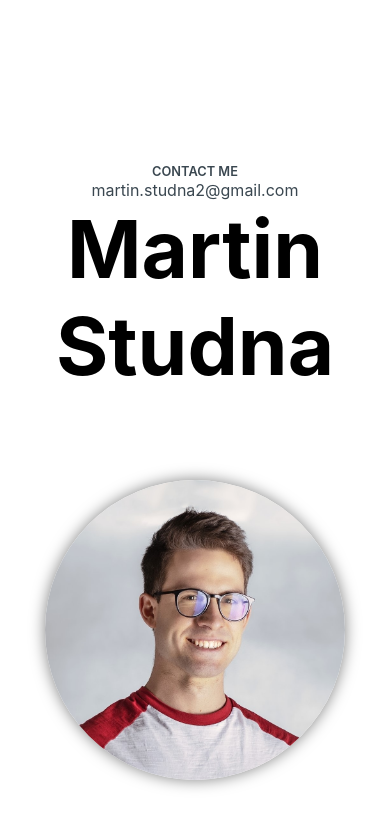
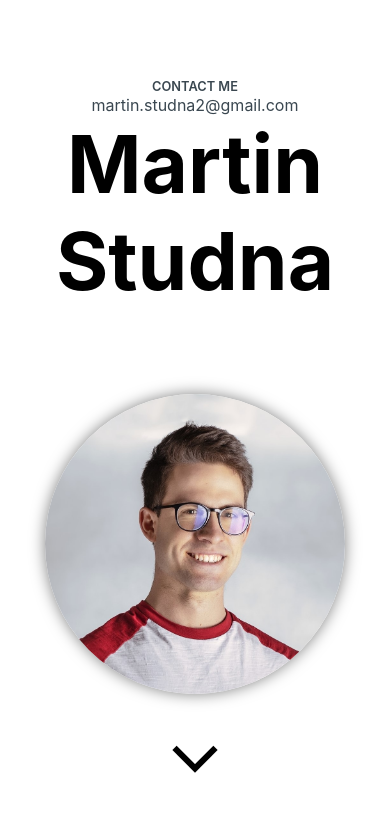
Before and after one commit to martin-studna/portfolio-web, a Next.js app: page /components/introduction in a window 390 px wide. Shown: the top 828 px of the page. Built offline with nearby package versions, Linux system fonts and the light colour scheme.

Commit message:
Scroll down button

```diff
--- a/pages/components/about.tsx
+++ b/pages/components/about.tsx
@@ -5,7 +5,7 @@ import styles from '../../styles/About.module.css'
 export default function About() {
 
   return (
-    <div>
+    <div id="about">
       <h1 className={styles.description}><span style={{color: "#D72323"}}>AI</span> Engineer turning ideas into innovations</h1>
       <div className={styles.subDescription}>
         <span style={{fontWeight: "bold"}}>Machine Learning, Computer Vision and Natural Language Processing</span>,
--- a/pages/components/introduction.tsx
+++ b/pages/components/introduction.tsx
@@ -4,8 +4,20 @@ import styles from '../../styles/Introduction.module.css'
 
 export default function Introduction() {
 
+    const scroll = () => {
+      const aboutSection = document.getElementById("about")
+      const headerOffset = 150
+      const elementPosition = aboutSection?.getBoundingClientRect().top
+      const offsetPosition = elementPosition! + window.pageYOffset - headerOffset
+      window.scrollTo({
+        top: offsetPosition,
+        behavior: "smooth"
+      })
+    }
+
     return (
       <div className={styles.container}>
+        <div>
           <div className={styles.items}>
             <div className={styles.titles}>
               <div className={styles.subtitle}>
@@ -20,6 +32,10 @@ export default function Introduction() {
           </div>
 
         </div>
+        <button className={styles.scrollDownButton} onClick={() => scroll()}>
+          <div className={styles.buttonArrow}></div>
+        </button>
+      </div>
     )
 
 }
--- a/styles/Home.module.css
+++ b/styles/Home.module.css
@@ -12,7 +12,7 @@
   display: flex;
   flex-direction: column;
   width: 80%;
-  gap: 20rem;
+  gap: 10rem;
 }
 
 .footer {
--- a/styles/Introduction.module.css
+++ b/styles/Introduction.module.css
@@ -5,6 +5,9 @@
   display: flex;
   justify-content: center;
   margin-top: 17rem;
+  flex-direction: column;
+  align-items: center;
+  height: 65vh;
 }
 
 .items {
@@ -38,9 +41,72 @@
   box-shadow: 0px 0px 15px rgba(0, 0, 0, 0.5);
 }
 
+
+.scrollDownButton {
+  flex-direction: column;
+  font-size: small;
+  justify-self: flex-end;
+  margin-top: auto;
+  margin-bottom: 40px;
+  background-color: transparent;
+  padding: 8px;
+  border: none;
+  text-decoration: none;
+  cursor: pointer;
+}
+
+.buttonArrow {
+  position: relative;
+  width: 32px;
+  height: 32px;
+  border-left: 6px solid black;
+  border-bottom: 6px solid black;
+  -webkit-transform: rotate(-45deg);
+  transform: rotate(-45deg);
+  -webkit-animation: sdb04 2s infinite;
+  animation: sdb04 1.6s infinite;
+  box-sizing: border-box;
+}
+
+.buttonArrow:hover {
+  border-left: 6px solid #3A4750;
+  border-bottom: 6px solid #3A4750;
+}
+
+
+@-webkit-keyframes sdb04 {
+  0% {
+    -webkit-transform: rotate(-45deg) translate(0, 0);
+  }
+  20% {
+    -webkit-transform: rotate(-45deg) translate(-10px, 10px);
+  }
+  40% {
+    -webkit-transform: rotate(-45deg) translate(0, 0);
+  }
+}
+@keyframes sdb04 {
+  0% {
+    transform: rotate(-45deg) translate(0, 0);
+  }
+  20% {
+    transform: rotate(-45deg) translate(-10px, 10px);
+  }
+  40% {
+    transform: rotate(-45deg) translate(0, 0);
+  }
+}
+
 @media (max-width: 768px) {
   .container {
     margin-top: 10rem;
+    height: 75vh;
+    margin-top: 8rem;
+  }
+
+  .scrollDownButton {
+
+    margin-top: 2rem;
   }
   .items {
     grid-template-columns: 1fr;
```
Lines whose indentation alone changed are shown as unchanged.
